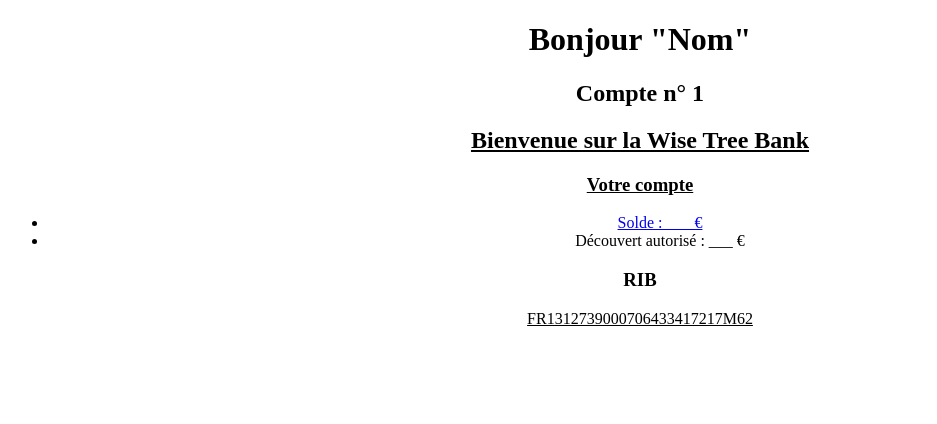
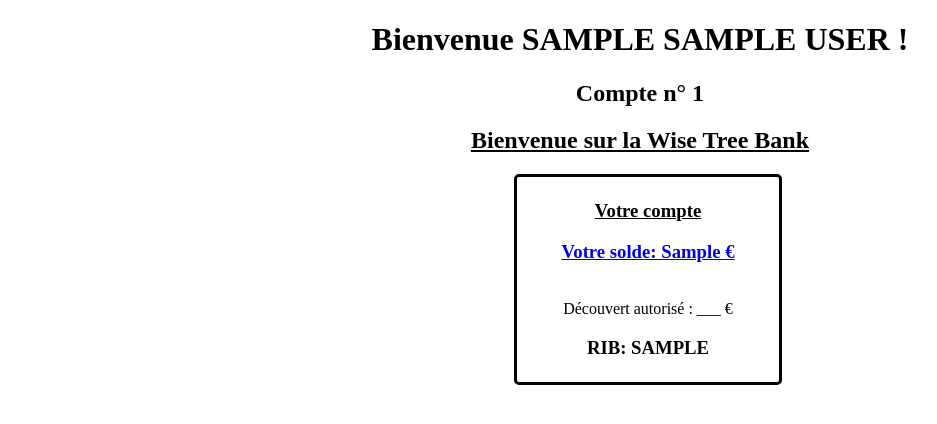
Before and after one commit to LZonca/WiseTreeBanque, a PHP site: page /compte.php in a window 1280 px wide. Shown: the part 29-453 px from the top of the page, without its empty margins (0-937 px from the left). Run offline with PHP 8.4, Linux system fonts and the light colour scheme; the visitor is signed in with stand-in values (Sample User, id 1); tables that the repository leaves empty or names only in its code hold one stand-in row (values such as "Sample post").

Commit message:
MAJ DB avec probleme affichage solde/RIB

```diff
--- a/compte.php
+++ b/compte.php
@@ -9,6 +9,54 @@
 if(!isset($_SESSION['userid']))
     {
         header('Location: index.php');
+    }
+
+    function nomrequest()
+    {
+        try{
+        $bdd = new PDO('mysql:host=localhost;dbname=wisebankdb;charset=utf8', 'root','');
+
+        }catch(exception $e){
+            die('Erreur: '. $e->getMessage());
+        }
+        $user = $_SESSION['userid'];
+        $requete = "SELECT nom, prenom FROM users WHERE id = ?;";
+        $requete = $bdd->prepare($requete);
+        $requete->execute(array($user));
+        $data = $requete->fetch();
+        echo "<h1>Bienvenue " . htmlspecialchars(strtoupper($data['prenom'])) . " " . htmlspecialchars(strtoupper($data['nom'])) . " !</h1>";
+    }
+
+    function ribrequest()
+    {
+        try{
+        $bdd = new PDO('mysql:host=localhost;dbname=wisebankdb;charset=utf8', 'root','');
+
+        }catch(exception $e){
+            die('Erreur: '. $e->getMessage());
+        }
+        $user = $_SESSION['userid'];
+        $requete = "SELECT RIB FROM comptes WHERE userid = ?;";
+        $requete = $bdd->prepare($requete);
+        $requete->execute(array($user));
+        $data = $requete->fetch();
+        echo "<h3>RIB: " . htmlspecialchars(strtoupper($data['RIB'])) . "</h3>";
+    }
+
+    function solderequest()
+    {
+        try{
+            $bdd = new PDO('mysql:host=localhost;dbname=wisebankdb;charset=utf8', 'root','');
+
+        }catch(exception $e){
+            die('Erreur solde: '. $e->getMessage());
+        }
+        $user = $_SESSION['userid'];
+        $requetesolde = "SELECT solde FROM comptes WHERE userid = ?";
+        $requetesolde = $bdd->prepare($requetesolde);
+        $requetesolde->execute(array($user));
+        $solde = $requetesolde->fetch();
+        echo "<h3>Votre solde: <u>" . $solde['solde'] . " €</u></h3>";
     }
 ?>
 
@@ -39,22 +87,19 @@
 
     </header>
     <?php
-    echo "<h1>Bonjour \"Nom\"</h1>";
+    nomrequest();
     echo "<h2>Compte n° " . htmlspecialchars($_SESSION['userid']). "</h2>"; ?>
     <h2><u>Bienvenue sur la Wise Tree Bank</u></h2>
+    <div class="data-container">
     <h3><u>Votre compte</u></h3>
     <p>
-        <ul>
-            <li><a href="dépenses.php">Solde : ___ €</a></li>
-            <li>Découvert autorisé : ___ €</li>
-        </ul>
+            <a href="dépenses.php"><?php solderequest();?></a><br>
+            Découvert autorisé : ___ €
     </p>
-    <h3>RIB</h3>
     <?php
-        $ribuser = "FR1312739000706433417217M62";
-        echo "<p><u>$ribuser</u></p>";
+        ribrequest();
     ?>
-
+    </div>
 
 </body>
 </html>
--- a/css/style.css
+++ b/css/style.css
@@ -9,6 +9,9 @@
 
 .error_box{
     background-color: red;
+    width: 90%;
+    margin-left: 5%;
+    margin-right: 5%;
 }
 
 .confirm{
@@ -31,3 +34,21 @@
     border-style: solid;
     border-width: 5px;
 }
+
+.form-container{
+    text-align: center;
+    border-style: solid;
+    border-radius: 5px;
+    width: 20%;
+    margin-left: 40%;
+    padding: 5px;
+}
+
+.data-container{
+    text-align: center;
+    border-style: solid;
+    border-radius: 5px;
+    width: 20%;
+    margin-left: 40%;
+    padding: 5px;
+}
--- a/dépenses.php
+++ b/dépenses.php
@@ -84,7 +84,7 @@
                 <button name="lescomptes">Vos comptes</button>
             </form>
 
-            <form method="POST" action="index.php">
+            <form method="POST" action="logout.php">
                 <button name="Deco">Deconnexion</button>
             </form>
         </div>
```
Also changed, not shown: index.php (+46 -11 lines), lescomptes.php (+19 -3 lines), logout.php (added, +13 -0 lines).
